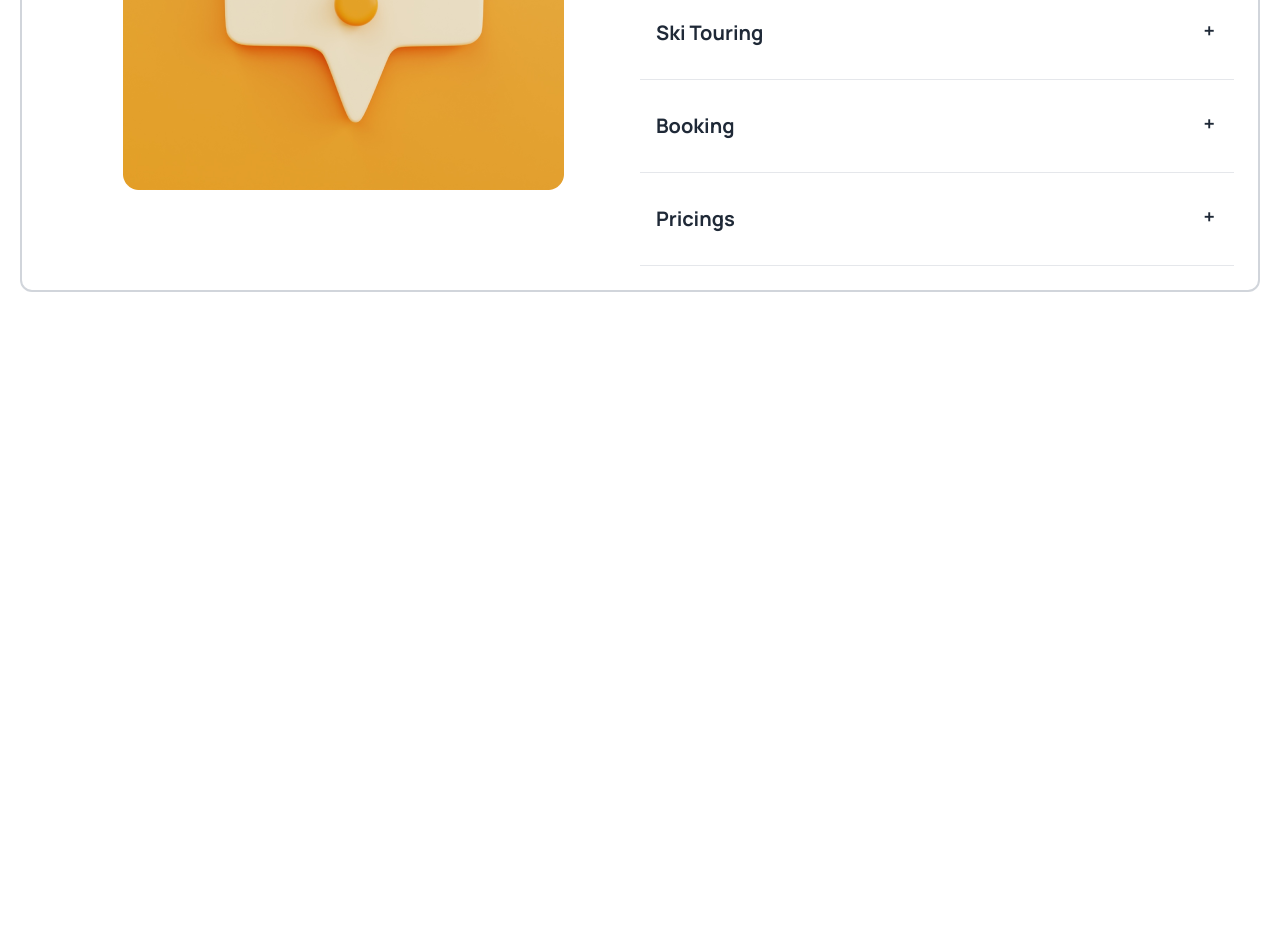
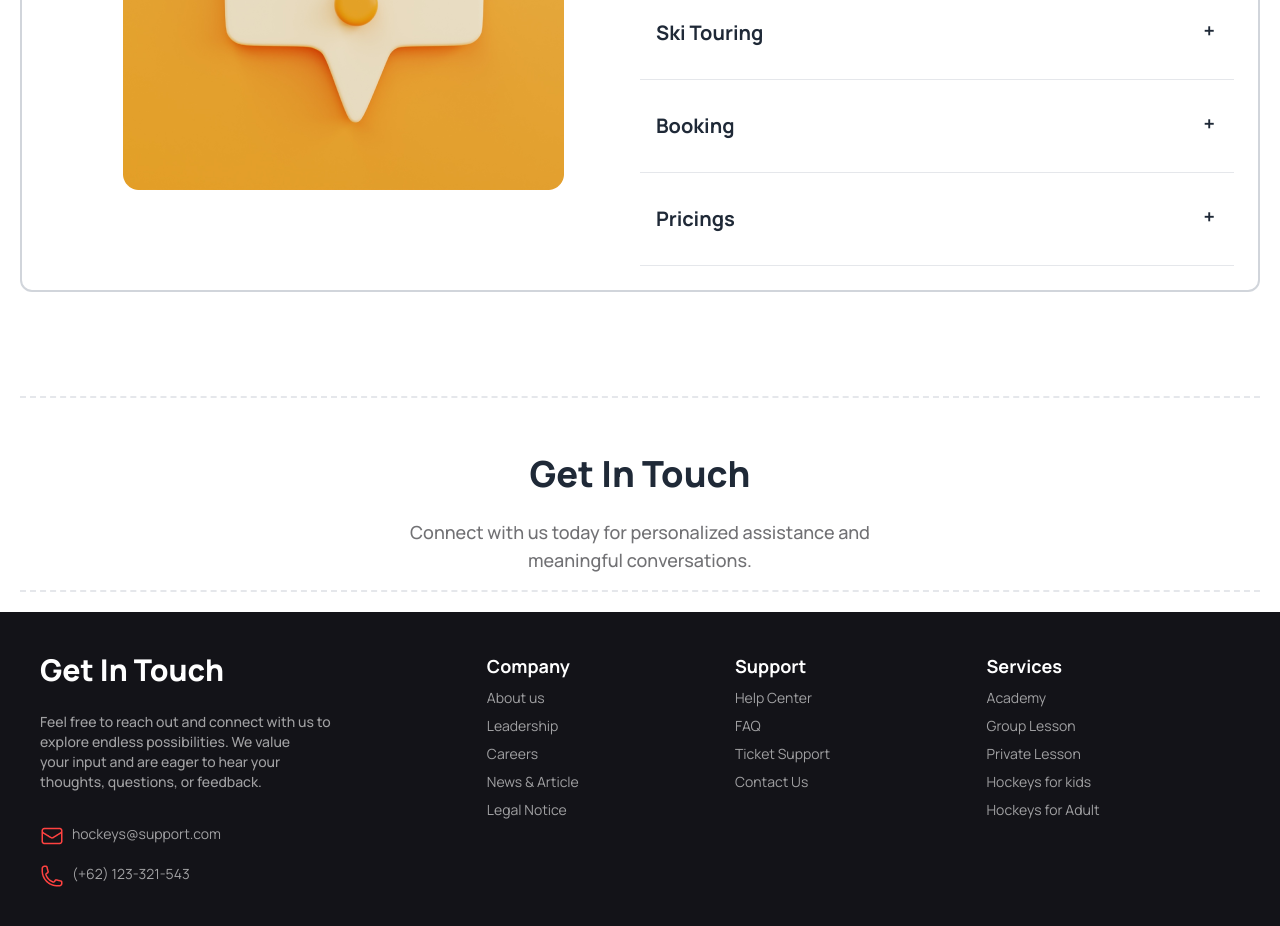
Before and after one commit to noushin-nusrat/hokey-s, a plain HTML site: page index.html in a window 1280 px wide. Shown: the part 2531-3457 px from the top of the page. Before the commit the page ends 2843 px from the top, so only its background shows below. Drawn offline with nearby package versions, Linux system fonts and the light colour scheme.

Commit message:
added footer section

```diff
--- a/index.html
+++ b/index.html
@@ -240,10 +240,51 @@
                 </div>
             </div>
         </section>
+        <!-- Get In Touch section -->
+        <section class="container mx-auto p-5 mt-16 ">
+          <div class="flex flex-col justify-center border-y-2 border-dashed items-center text-center py-4">
+            <h3 class="text-4xl font-extrabold  mt-10">Get In Touch</h3>
+            <p class="font-medium text-lg mt-6 text-[#13131899]">Connect with us today for personalized assistance and <br> meaningful conversations.</p>
+          </div>
+        </section>
     </main>
-    <footer>
-
-    </footer>
+    <footer class="footer p-10 bg-[#131318]">
+        <aside>
+         <h3 class="text-3xl text-white font-extrabold">Get In Touch</h3>
+          <p class=" text-[#FFFFFF99] py-4 font-medium">Feel free to reach out and connect with  us to <br> explore endless possibilities. We value <br>your  input and are eager  to hear your<br> thoughts, questions, or feedback. </p>
+          <div class="flex gap-2 py-2">
+            <img src="./Images/email.png" alt="email-logo">
+            <p class="text-[#FFFFFF99]">hockeys@support.com</p>
+          </div>
+          <div class="flex gap-2">
+            <img src="./Images/call.png" alt="call-logo">
+            <p class=" text-[#FFFFFF99]">(+62) 123-321-543</p>
+          </div>
+        </aside>
+        <nav>
+          <header class="text-lg text-white font-bold">Company</header>
+          <a class="link link-hover text-[#FFFFFF99]">About us</a>
+          <a class="link link-hover text-[#FFFFFF99]">Leadership</a>
+          <a class="link link-hover text-[#FFFFFF99]">Careers</a>
+          <a class="link link-hover text-[#FFFFFF99]">News & Article</a>
+          <a class="link link-hover text-[#FFFFFF99]">Legal Notice</a>
+        </nav>
+        <nav>
+          <header class="text-lg text-white font-bold">Support</header>
+          <a class="link link-hover text-[#FFFFFF99]">Help Center</a>
+          <a class="link link-hover text-[#FFFFFF99]">FAQ</a>
+          <a class="link link-hover text-[#FFFFFF99]">Ticket Support</a>
+          <a class="link link-hover text-[#FFFFFF99]">Contact Us</a>
+        </nav>
+        <nav>
+          <header class="text-lg text-white font-bold">Services</header>
+          <a class="link link-hover text-[#FFFFFF99]">Academy</a>
+          <a class="link link-hover text-[#FFFFFF99]">Group Lesson</a>
+          <a class="link link-hover text-[#FFFFFF99]">Private Lesson</a>
+          <a class="link link-hover text-[#FFFFFF99]">Hockeys for kids</a>
+          <a class="link link-hover text-[#FFFFFF99]">Hockeys for Adult</a>
+        </nav>
+      </footer>
 </body>
 
 </html>
```
Also changed, not shown: Images/call.png (added), Images/email.png (added).
